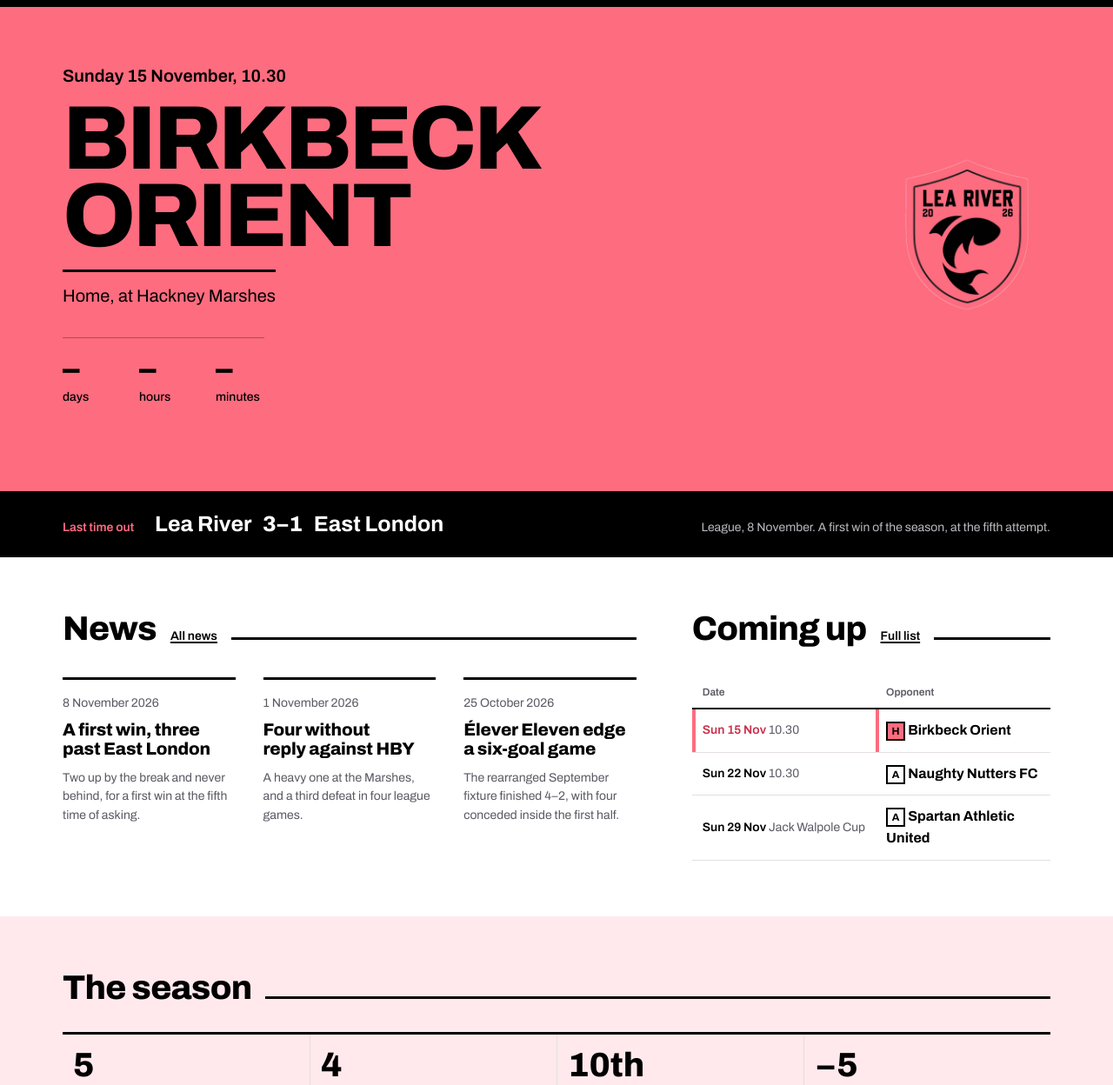
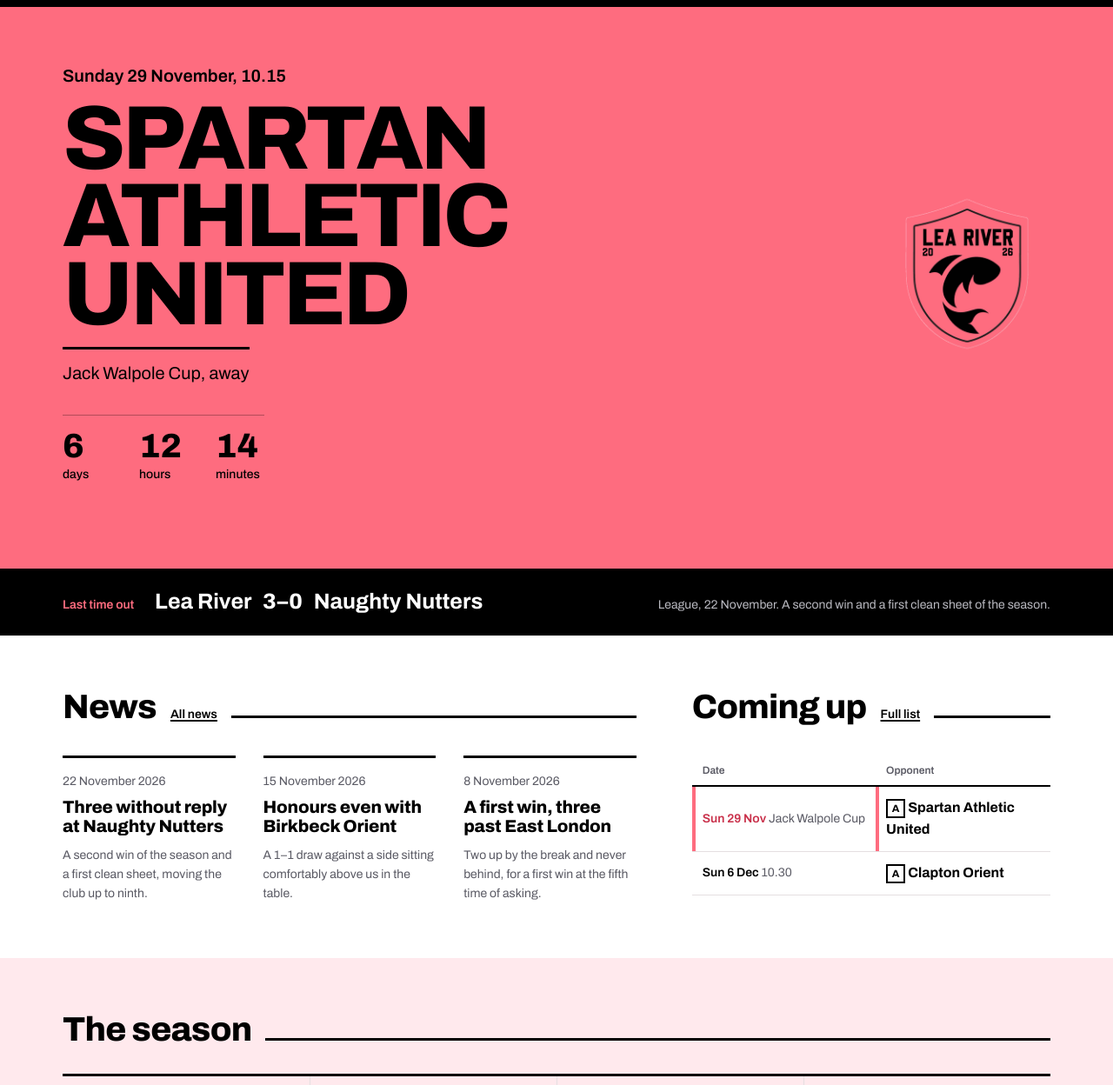
Before and after one commit to nonsosr/lea-river-fc, a plain HTML site: page index.html in a window 1280 px wide. Shown: the part 52-1300 px from the top of the page at 87% size. Drawn offline with Linux system fonts and the light colour scheme.

Commit message:
fix(home): point the hero at the Jack Walpole Cup tie
Next up is Spartan Athletic United away in the Jack Walpole Cup on
29 November, which lands before the Clapton Orient league game on
6 December. Band carries the 3–0; figures and the news strip follow
the fixtures page.

Co-Authored-By: Claude Opus 5 <noreply@anthropic.com>
Claude-Session: https://claude.ai/code/session_01Uaw4uXskqkusnvmNPfaxn3

```diff
--- a/index.html
+++ b/index.html
@@ -65,9 +65,9 @@
           <!-- UPDATE AFTER EACH GAME: change the opponent, the datetime, and the
                home/away line. The countdown reads its target from the datetime
                below, so that is the only date to edit. -->
-          <p class="field__when"><time datetime="2026-11-15T10:30">Sunday 15 November, 10.30</time></p>
-          <p class="field__who">Birkbeck<br>Orient</p>
-          <p class="field__where">Home, at Hackney Marshes</p>
+          <p class="field__when"><time datetime="2026-11-29T10:15">Sunday 29 November, 10.15</time></p>
+          <p class="field__who">Spartan Athletic<br>United</p>
+          <p class="field__where">Jack Walpole Cup, away</p>
 
           <div class="count" id="count" hidden>
             <div><b id="c-d">–</b><span>days</span></div>
@@ -83,8 +83,8 @@
     <section class="band">
       <div class="wrap band__inner">
         <p class="band__label">Last time out</p>
-        <p class="band__line">Lea River <b>3–1</b> East London</p>
-        <p class="band__note">League, 8 November. A first win of the season, at the fifth attempt.</p>
+        <p class="band__line">Lea River <b>3–0</b> Naughty Nutters</p>
+        <p class="band__note">League, 22 November. A second win and a first clean sheet of the season.</p>
       </div>
     </section>
 
@@ -96,21 +96,21 @@
           <div class="stories">
 
             <article class="story">
+              <time datetime="2026-11-22">22 November 2026</time>
+              <h3><a href="news.html">Three without reply at Naughty Nutters</a></h3>
+              <p>A second win of the season and a first clean sheet, moving the club up to ninth.</p>
+            </article>
+
+            <article class="story">
+              <time datetime="2026-11-15">15 November 2026</time>
+              <h3><a href="news.html">Honours even with Birkbeck Orient</a></h3>
+              <p>A 1–1 draw against a side sitting comfortably above us in the table.</p>
+            </article>
+
+            <article class="story">
               <time datetime="2026-11-08">8 November 2026</time>
               <h3><a href="news.html">A first win, three past East London</a></h3>
               <p>Two up by the break and never behind, for a first win at the fifth time of asking.</p>
-            </article>
-
-            <article class="story">
-              <time datetime="2026-11-01">1 November 2026</time>
-              <h3><a href="news.html">Four without reply against HBY</a></h3>
-              <p>A heavy one at the Marshes, and a third defeat in four league games.</p>
-            </article>
-
-            <article class="story">
-              <time datetime="2026-10-25">25 October 2026</time>
-              <h3><a href="news.html">Élever Eleven edge a six-goal game</a></h3>
-              <p>The rearranged September fixture finished 4–2, with four conceded inside the first half.</p>
             </article>
 
 
@@ -126,16 +126,12 @@
             </thead>
             <tbody>
           <tr class="is-next">
-            <td class="fx-c-date fx-date"><time datetime="2026-11-15">Sun 15 Nov</time> <span class="fx-time">10.30</span></td>
-            <td class="fx-c-opp fx-opp"><span class="ha ha--h" aria-hidden="true">H</span> <span class="sr-only">Home to </span>Birkbeck Orient</td>
+            <td class="fx-c-date fx-date"><time datetime="2026-11-29">Sun 29 Nov</time> <span class="fx-time">Jack Walpole Cup</span></td>
+            <td class="fx-c-opp fx-opp"><span class="ha ha--a" aria-hidden="true">A</span> <span class="sr-only">Away to </span>Spartan Athletic United</td>
           </tr>
           <tr>
-            <td class="fx-c-date fx-date"><time datetime="2026-11-22">Sun 22 Nov</time> <span class="fx-time">10.30</span></td>
-            <td class="fx-c-opp fx-opp"><span class="ha ha--a" aria-hidden="true">A</span> <span class="sr-only">Away to </span>Naughty Nutters FC</td>
-          </tr>
-          <tr>
-            <td class="fx-c-date fx-date"><time datetime="2026-11-29">Sun 29 Nov</time> <span class="fx-time">Jack Walpole Cup</span></td>
-            <td class="fx-c-opp fx-opp"><span class="ha ha--a" aria-hidden="true">A</span> <span class="sr-only">Away to </span>Spartan Athletic United</td>
+            <td class="fx-c-date fx-date"><time datetime="2026-12-06">Sun 6 Dec</time> <span class="fx-time">10.30</span></td>
+            <td class="fx-c-opp fx-opp"><span class="ha ha--a" aria-hidden="true">A</span> <span class="sr-only">Away to </span>Clapton Orient</td>
           </tr>
             </tbody>
           </table>
@@ -148,10 +144,10 @@
       <div class="wrap">
         <div class="head"><h2>The season</h2></div>
         <div class="figures">
-          <div><b>5</b><span>played</span></div>
-          <div><b>4</b><span>points</span></div>
-          <div><b>10th</b><span>of twelve</span></div>
-          <div><b>−5</b><span>goal difference</span></div>
+          <div><b>7</b><span>played</span></div>
+          <div><b>8</b><span>points</span></div>
+          <div><b>9th</b><span>of twelve</span></div>
+          <div><b>−2</b><span>goal difference</span></div>
         </div>
       </div>
     </section>
```
